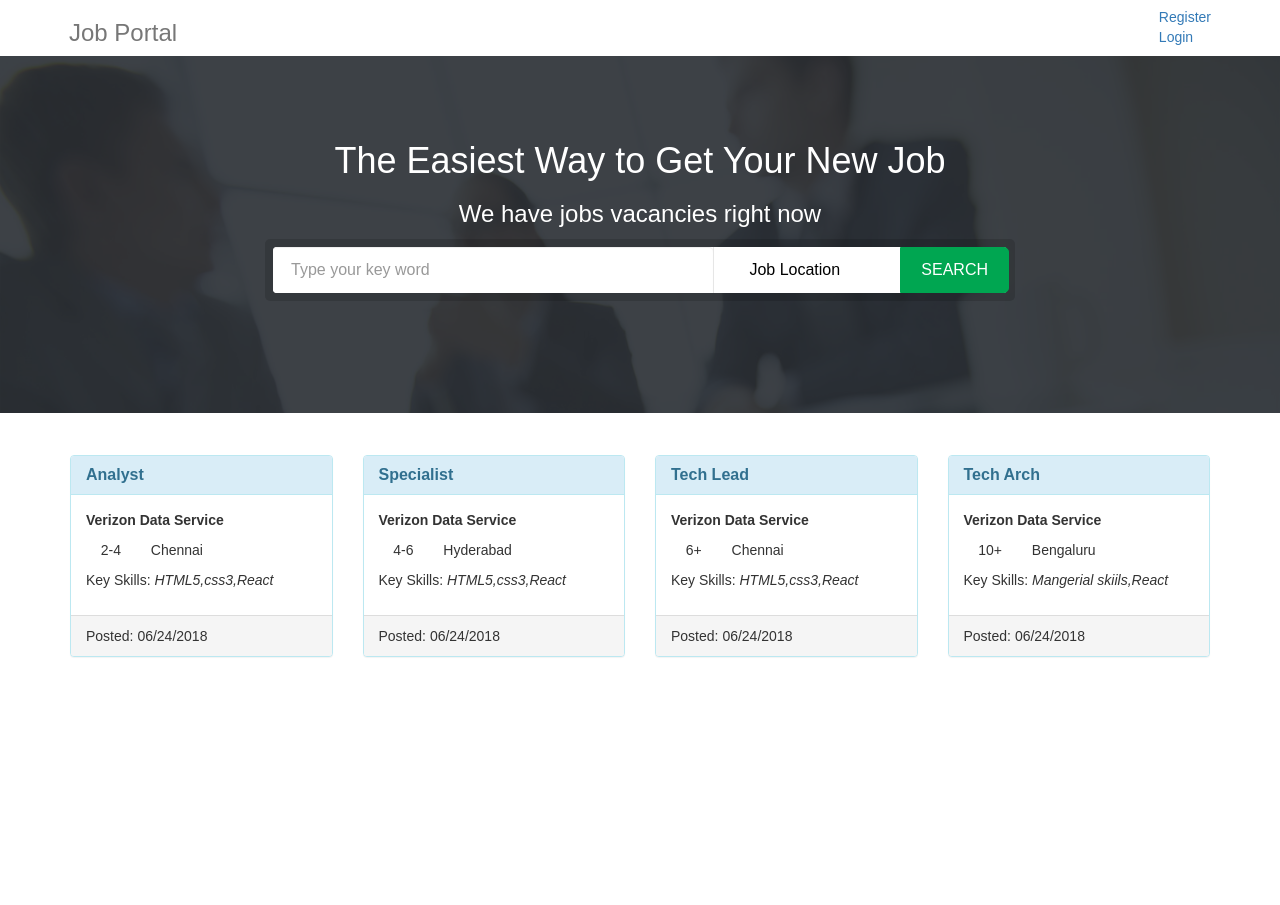
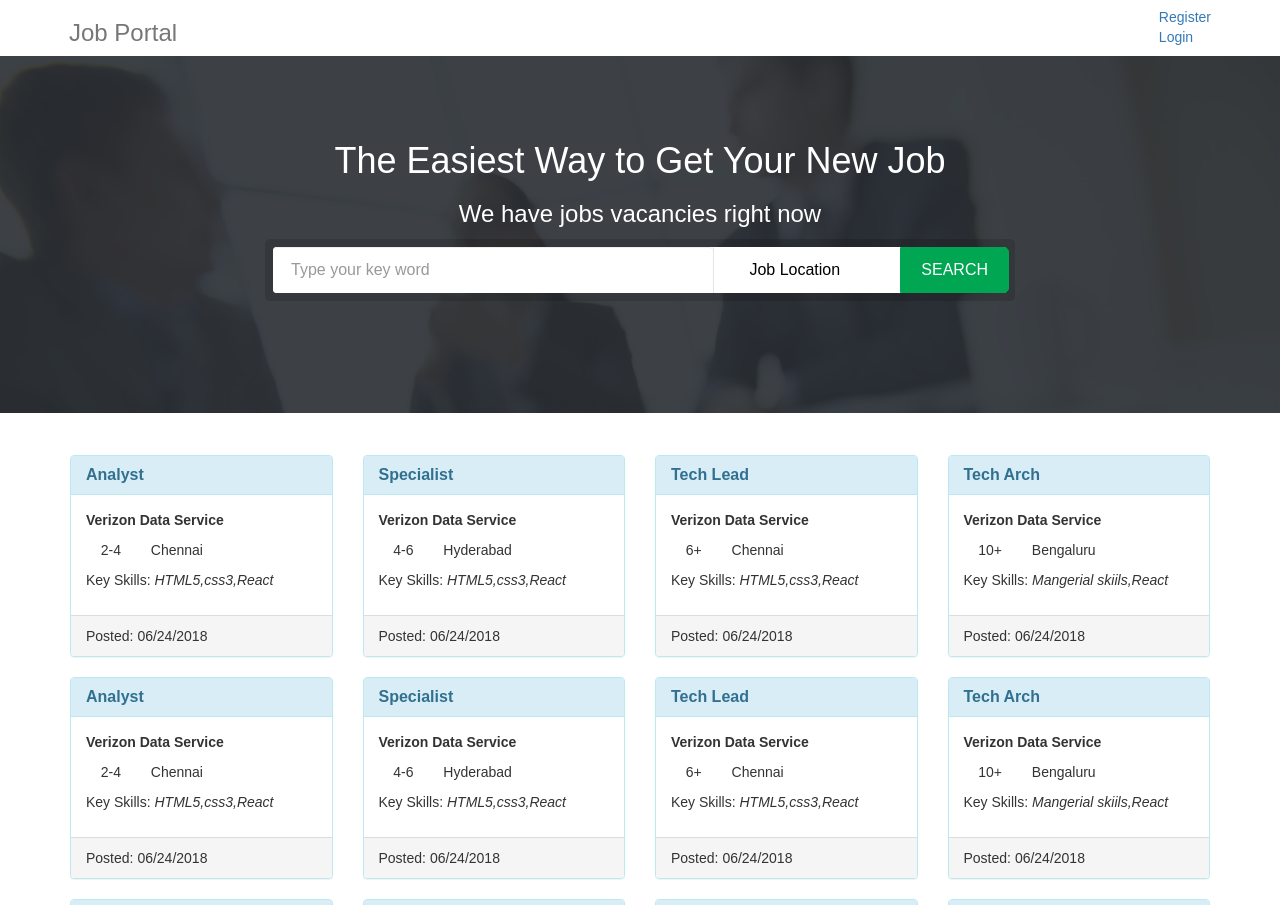
Before and after one commit to niteshchandak/React_Learners_vzCareers, a React (Create React App) app: page / in a window 1280 px wide. Before the commit the page ends 800 px from the top, so only its background shows below. Built offline with nearby package versions, Linux system fonts and the light colour scheme; a web font is replaced by a local one.

Commit message:
adding multiple widgets with auto sscroll

```diff
--- a/src/App.css
+++ b/src/App.css
@@ -116,5 +116,5 @@ border-color: #0072bc;
 
 .panel-body ul {padding:0; margin:0;margin-bottom: 10px}
 .panel-body ul li{ list-style: none; display: inline; padding:0 15px 0 0; }
-
+.jobsearchBox {height:450px; overflow-y: auto;}
 .jobsearchBox .panel{cursor: pointer;}
--- a/src/components/cardpanel.js
+++ b/src/components/cardpanel.js
@@ -5,7 +5,20 @@ class CardPanel extends Component {
       const numbers = [{designation: "Analyst",Experience: "2-4",location :"Chennai","skills":"HTML5,css3,React",postedDate:"06/24/2018"},
                         {designation: "Specialist",Experience: "4-6",location :"Hyderabad","skills":"HTML5,css3,React",postedDate:"06/24/2018"},
                         {designation: "Tech Lead",Experience: "6+",location :"Chennai","skills":"HTML5,css3,React",postedDate:"06/24/2018"},
-                        {designation: "Tech Arch",Experience: "10+",location :"Bengaluru","skills":"Mangerial skiils,React",postedDate:"06/24/2018"}];
+                        {designation: "Tech Arch",Experience: "10+",location :"Bengaluru","skills":"Mangerial skiils,React",postedDate:"06/24/2018"},
+                        {designation: "Analyst",Experience: "2-4",location :"Chennai","skills":"HTML5,css3,React",postedDate:"06/24/2018"},
+                        {designation: "Specialist",Experience: "4-6",location :"Hyderabad","skills":"HTML5,css3,React",postedDate:"06/24/2018"},
+                        {designation: "Tech Lead",Experience: "6+",location :"Chennai","skills":"HTML5,css3,React",postedDate:"06/24/2018"},
+                        {designation: "Tech Arch",Experience: "10+",location :"Bengaluru","skills":"Mangerial skiils,React",postedDate:"06/24/2018"},
+                        {designation: "Specialist",Experience: "4-6",location :"Hyderabad","skills":"HTML5,css3,React",postedDate:"06/24/2018"},
+                        {designation: "Tech Lead",Experience: "6+",location :"Chennai","skills":"HTML5,css3,React",postedDate:"06/24/2018"},
+                        {designation: "Tech Arch",Experience: "10+",location :"Bengaluru","skills":"Mangerial skiils,React",postedDate:"06/24/2018"},
+                        {designation: "Analyst",Experience: "2-4",location :"Chennai","skills":"HTML5,css3,React",postedDate:"06/24/2018"},
+                        {designation: "Specialist",Experience: "4-6",location :"Hyderabad","skills":"HTML5,css3,React",postedDate:"06/24/2018"},
+                        {designation: "Tech Lead",Experience: "6+",location :"Chennai","skills":"HTML5,css3,React",postedDate:"06/24/2018"},
+                        {designation: "Tech Arch",Experience: "10+",location :"Bengaluru","skills":"Mangerial skiils,React",postedDate:"06/24/2018"}
+
+                      ];
     var arr = [];
     Object.keys(numbers).forEach(function(key) {
       arr.push(numbers[key]);
```
